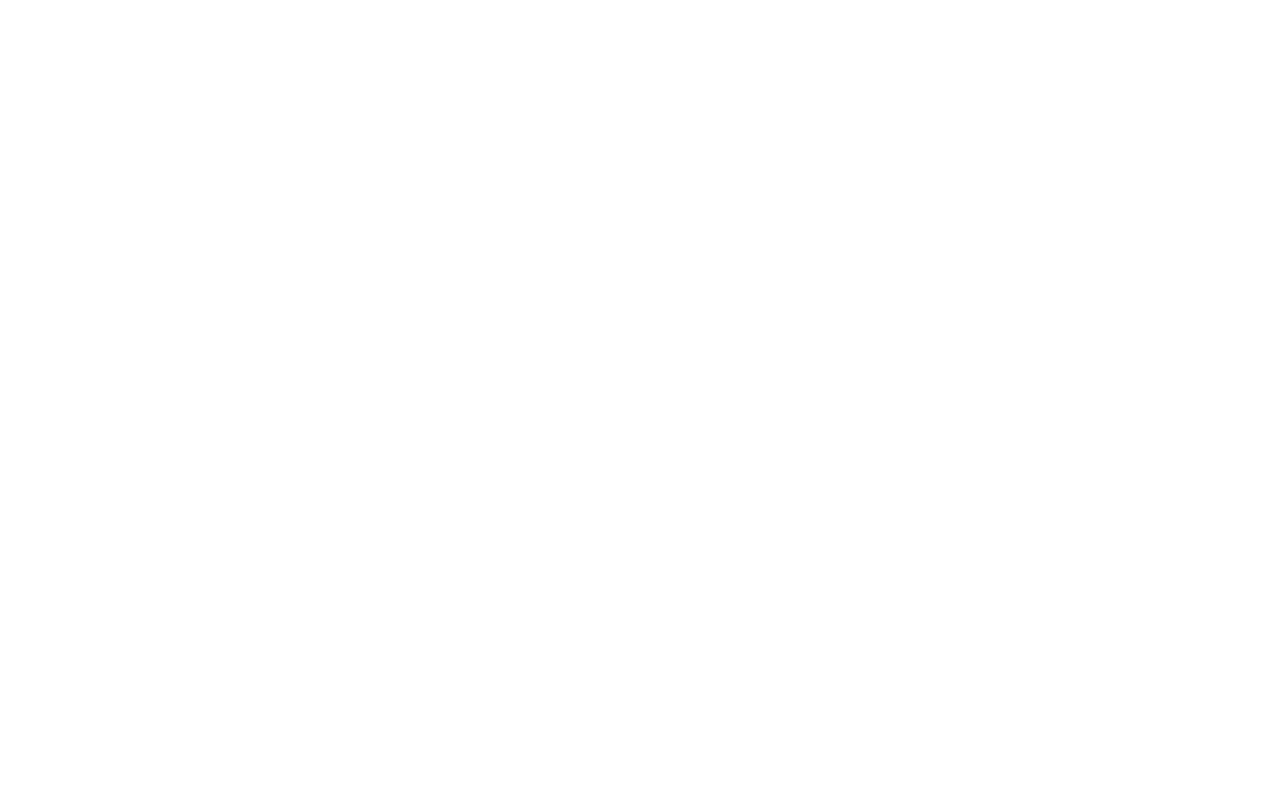
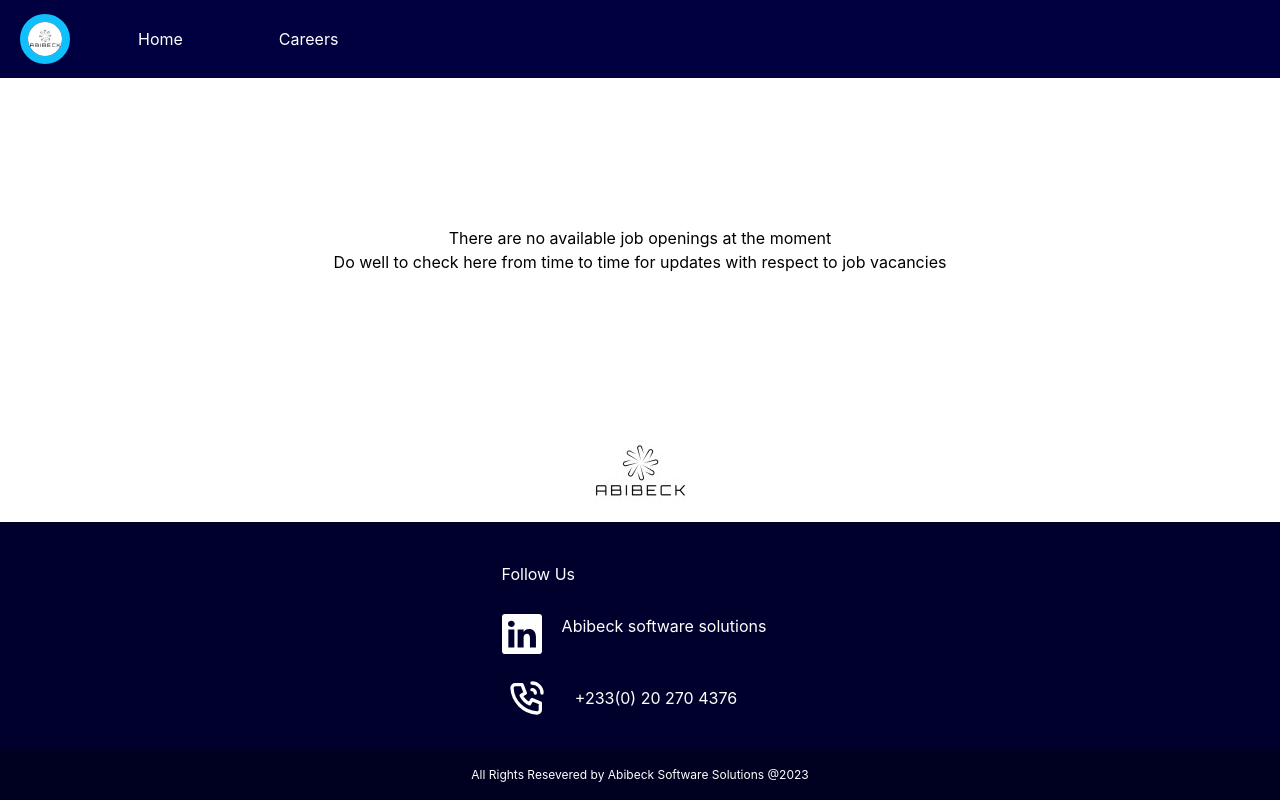
Before and after one commit to densor-hub/Abibeck, a React (Create React App) app: page /careers in a window 1280 px wide. Built offline with nearby package versions, Linux system fonts and the light colour scheme.

Commit message:
Career page added

```diff
--- a/src/App.js
+++ b/src/App.js
@@ -8,6 +8,8 @@ import {
 import "./App.css";
 import LandingPage from "./components/LandingPage";
 import MoreDetailsPage from "./components/MoreDetails";
+import Careers from "./components/Careers";
+import PageNotFound from "./components/404";
 
 const App = () => {
   return <RouterProvider router={router}></RouterProvider>;
@@ -20,7 +22,8 @@ const Root = () => {
       <Routes>
         <Route path="/" element={<LandingPage />}></Route>
         <Route path="/more-details" element={<MoreDetailsPage />}></Route>
-        <Route path="*" element={<></>}></Route>
+        <Route path="/careers" element={<Careers />}></Route>
+        <Route path="*" element={<PageNotFound />}></Route>
       </Routes>
     </main>
   );
--- /dev/null
+++ b/src/components/404.jsx
@@ -0,0 +1,28 @@
+import { useNavigate } from "react-router-dom";
+import Footer from "./LandingComponents/Footer";
+
+const PageNotFound = () => {
+  const navigateTo = useNavigate();
+  return (
+    <main className="flex flex-col justify-between min-h-screen">
+      <section className="flex flex-col justify-center items-center">
+        <div className="pt-32 text-3xl font-extrabold text-center text-black">
+          404
+        </div>
+        <div className="text-center text-sm text-slate-500">Page Not Found</div>
+        <button
+          className="px-2 rounded-xl bg-[rgb(15,192,252)] "
+          onClick={() => {
+            navigateTo(-1);
+          }}
+        >
+          Go back
+        </button>
+      </section>
+
+      <Footer />
+    </main>
+  );
+};
+
+export default PageNotFound;
--- /dev/null
+++ b/src/components/Careers.jsx
@@ -0,0 +1,19 @@
+import NavBar from "./LandingComponents/TopPageComponents/NavBar";
+import Footer from "./LandingComponents/Footer";
+const Careers = () => {
+  return (
+    <main className="min-h-screen  flex flex-col justify-between">
+      <NavBar></NavBar>
+      <section className="text-center">
+        <div>There are no available job openings at the moment</div>
+        <div>
+          Do well to check here from time to time for updates with respect to
+          job vacancies
+        </div>
+      </section>
+      <Footer />
+    </main>
+  );
+};
+
+export default Careers;
--- a/src/components/LandingComponents/Footer.jsx
+++ b/src/components/LandingComponents/Footer.jsx
@@ -9,6 +9,8 @@ const Footer = () => {
 
       <section className="bg-[rgb(0,0,65)] text-white">
         <div className="bg-[rgb(0,0,0,0.3)] block text-center sm:text-left sm:flex justify-center">
+          {window?.location?.origin?.toString() + "/" ===
+            window?.location?.href?.toString() && (
             <div className="p-10">
               <div className="mb-2">
                 <a href="#home">Home</a>
@@ -23,26 +25,33 @@ const Footer = () => {
                 <a href="#reviews">Reviews</a>
               </div>
             </div>
+          )}
 
           <div className="p-10">
             <div>Follow Us</div>
-            <div className=" sm:flex pt-7 border-2 border-white sm:border-0">
+            <div className=" sm:flex pt-7 mb-4 border-2 border-white sm:border-0">
               <div className="pb-3 sm:pb-0 sm:pr-8 flex justify-center">
                 <a
                   href="https://www.linkedin.com/company/abibeck-software-solutions/"
                   target="_blank"
                 >
-                  {<BsLinkedin />}
+                  {<BsLinkedin size={40} />}
                 </a>
-              </div>
-              <div className="pb-3 sm:pb-0  sm:pr-8 flex justify-center">
-                {<BsTwitter />}
+                <a
+                  href="https://www.linkedin.com/company/abibeck-software-solutions/"
+                  target="_blank"
+                  className="relative left-5 "
+                >
+                  Abibeck software solutions
+                </a>
               </div>
             </div>
 
             <div className="pb-3 sm:pb-0  sm:pr-4 flex justify-center">
-              <div className="relative top-2">{<TbPhoneCall />}</div>
-              <div className="pl-2">+233(0) 20 270 4376</div>
+              <div className="relative top-2 right-5">
+                {<TbPhoneCall size={40} />}
+              </div>
+              <div className="pl-2 relative top-4 ">+233(0) 20 270 4376</div>
             </div>
           </div>
         </div>
--- a/src/components/LandingComponents/TopPageComponents/NavBar.jsx
+++ b/src/components/LandingComponents/TopPageComponents/NavBar.jsx
@@ -3,8 +3,18 @@ import logo from "../../../assets/logo.jpg";
 
 const NavBar = () => {
   return (
-    <main className="flex flex-row justify-between items-center h-[50px] md:h-[78px] text-white">
-      {!window?.location.pathname?.includes("more-details") ? (
+    <nav
+      className={
+        !(
+          window?.location.pathname?.includes("more-details") ||
+          window?.location.pathname?.includes("career")
+        )
+          ? "flex flex-row justify-between items-center h-[50px] md:h-[78px] text-white"
+          : "flex flex-row justify-between items-center h-[50px] md:h-[78px] text-white bg-[rgb(0,0,65)]"
+      }
+    >
+      {
+        /* {!window?.location.pathname?.includes("more-details") ? ( */
         <section className="flex space-x-10 h-[100%] items-center">
           <div>
             <img
@@ -13,19 +23,32 @@ const NavBar = () => {
             ></img>
           </div>
           <div className="block sm:hidden">Menu</div>
-          <a
-            href="#home"
-            className="hidden sm:block p-2 md:p-7 hover:bg-[rgb(15,192,252)]  hover:text-slate-800"
-            to=""
-          >
-            Home
-          </a>
+
+          {!(
+            window?.location.pathname?.includes("more-details") ||
+            window?.location.pathname?.includes("career")
+          ) && (
             <a
               href="#services"
               className="hidden sm:block p-2 md:p-7 hover:bg-[rgb(15,192,252)]  hover:text-slate-800"
             >
               Services
             </a>
+          )}
+          {(window?.location.pathname?.includes("more-details") ||
+            window?.location.pathname?.includes("career")) && (
+            <Link
+              to={"/"}
+              href="#services"
+              className="hidden sm:block p-2 md:p-7 hover:bg-[rgb(15,192,252)]  hover:text-slate-800"
+            >
+              Home
+            </Link>
+          )}
+          {!(
+            window?.location.pathname?.includes("more-details") ||
+            window?.location.pathname?.includes("career")
+          ) && (
             <a
               href="#about-us"
               className="hidden sm:block p-2 md:p-7 hover:bg-[rgb(15,192,252)]  hover:text-slate-800 "
@@ -33,7 +56,12 @@ const NavBar = () => {
             >
               About Us
             </a>
+          )}
 
+          {!(
+            window?.location.pathname?.includes("more-details") ||
+            window?.location.pathname?.includes("career")
+          ) && (
             <a
               href="#reviews"
               className="hidden sm:block p-2 md:p-7 hover:bg-[rgb(15,192,252)]  hover:text-slate-800  "
@@ -41,12 +69,23 @@ const NavBar = () => {
             >
               Reviews
             </a>
+          )}
+          <Link
+            to={"/careers"}
+            className="hidden sm:block p-2 md:p-7 hover:bg-[rgb(15,192,252)]  hover:text-slate-800"
+          >
+            Careers
+          </Link>
         </section>
-      ) : (
-        <section></section>
-      )}
+        // ) : (
+        //   <section></section>
+        // )
+      }
       <section>
-        {!window?.location.pathname?.includes("more-details") ? (
+        {!(
+          window?.location.pathname?.includes("more-details") ||
+          window?.location.pathname?.includes("career")
+        ) ? (
           <a
             href="#footer"
             className="text-white p-1 md:py-1 md:px-4 text-xs md:text-md rounded-lg me-[50px] bg-[rgb(15,192,252)] hover:text-[rgb(0,0,60)] hover:bg-white"
@@ -54,15 +93,10 @@ const NavBar = () => {
             Contact Us
           </a>
         ) : (
-          <Link
-            to={"/"}
-            className="text-white p-1 md:py-1 md:px-4 text-xs md:text-md rounded-lg me-[47vw] bg-[rgb(15,192,252)] hover:text-[rgb(0,0,60)] hover:bg-white hover:border-2 border-[rgb(15,192,252)] "
-          >
-            Home
-          </Link>
+          ""
         )}
       </section>
-    </main>
+    </nav>
   );
 };
 
--- a/src/components/LandingComponents/TopPageComponents/SpaceShipDesign.jsx
+++ b/src/components/LandingComponents/TopPageComponents/SpaceShipDesign.jsx
@@ -5,6 +5,7 @@ const SpaceShipDesign = () => {
         <div className="w-[75px] h-[40px] rounded-t-full  bg-slate-300/30"></div>
         <div className="w-[75px] h-[10px]  rounded-b-md  bg-slate-300/30"></div>
       </section>
+
       <div className="w-[150px] h-[50px] rounded-[50%] bg-slate-300/30">
         <div className="w-[120px] h-[30px] rounded-[50%] bg-[rgb(0,0,40)] mx-auto"></div>
       </div>
--- a/src/components/LandingComponents/WhatPeopleSay.jsx
+++ b/src/components/LandingComponents/WhatPeopleSay.jsx
@@ -5,13 +5,17 @@ import { AiFillStar } from "react-icons/ai";
 
 const WhatPeopleSay = () => {
   return (
-    <main className="overflow-x-hidden bg-white pb-[30px]" id="reviews">
+    <main
+      className="overflow-x-hidden bg-white pb-[30px] flex justify-center items-center "
+      id="reviews"
+    >
+      <section className="block sm:flex w-fit mx-auto flex-col ">
         <div className="pt-[80px] pb-[50px] text-black bg-white text-center text-3xl font-semibold w-fit mx-auto ">
           What People Say
         </div>
-      <section className="block sm:flex w-fit mx-auto">
-        <div className="px-3 pb-6 sm:pb-0">
-          <div className="flex">
+        <section className="flex - fle-row">
+          <div className="px-3 pb-6 sm:pb-0 ">
+            <div className="flex flex-row">
               <img
                 src={image3}
                 className="w-[50px] h-[50px] rounded-full mr-4"
@@ -29,8 +33,8 @@ const WhatPeopleSay = () => {
             </div>
             <div className="text-[11px] max-w-[200px]">
               It is amazing how ABIBECK came through for me swiftly with a
-            solution that corresponded with a Hospital management application i
-            requested. All processes are now seamlessly effective
+              solution that corresponded with a Hospital management application
+              i requested. All processes are now seamlessly effective
             </div>
           </div>
 
@@ -83,6 +87,7 @@ const WhatPeopleSay = () => {
             </div>
           </div>
         </section>
+      </section>
     </main>
   );
 };
```
Also changed, not shown: src/components/LandingComponents/AboutUS.jsx (+15 -17 lines), src/components/MoreDetails.jsx (+26 -16 lines). Lines whose indentation alone changed are shown as unchanged.
